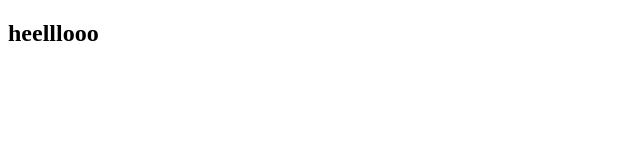
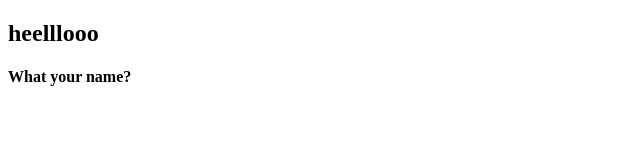
Before and after one commit to kos-koeuk/test-branch, a plain HTML site: page index.html in a window 1280 px wide. Shown: the whole page, without its empty margins (0-640 px from the left). Drawn offline with Linux system fonts and the light colour scheme.

Commit message:
#2 create card

```diff
--- a/index.html
+++ b/index.html
@@ -7,5 +7,8 @@
 </head>
 <body>
      <h2>heelllooo</h2>
+     <div class="card">
+          <h4>What your name?</h4>
+     </div>
 </body>
 </html>
```
